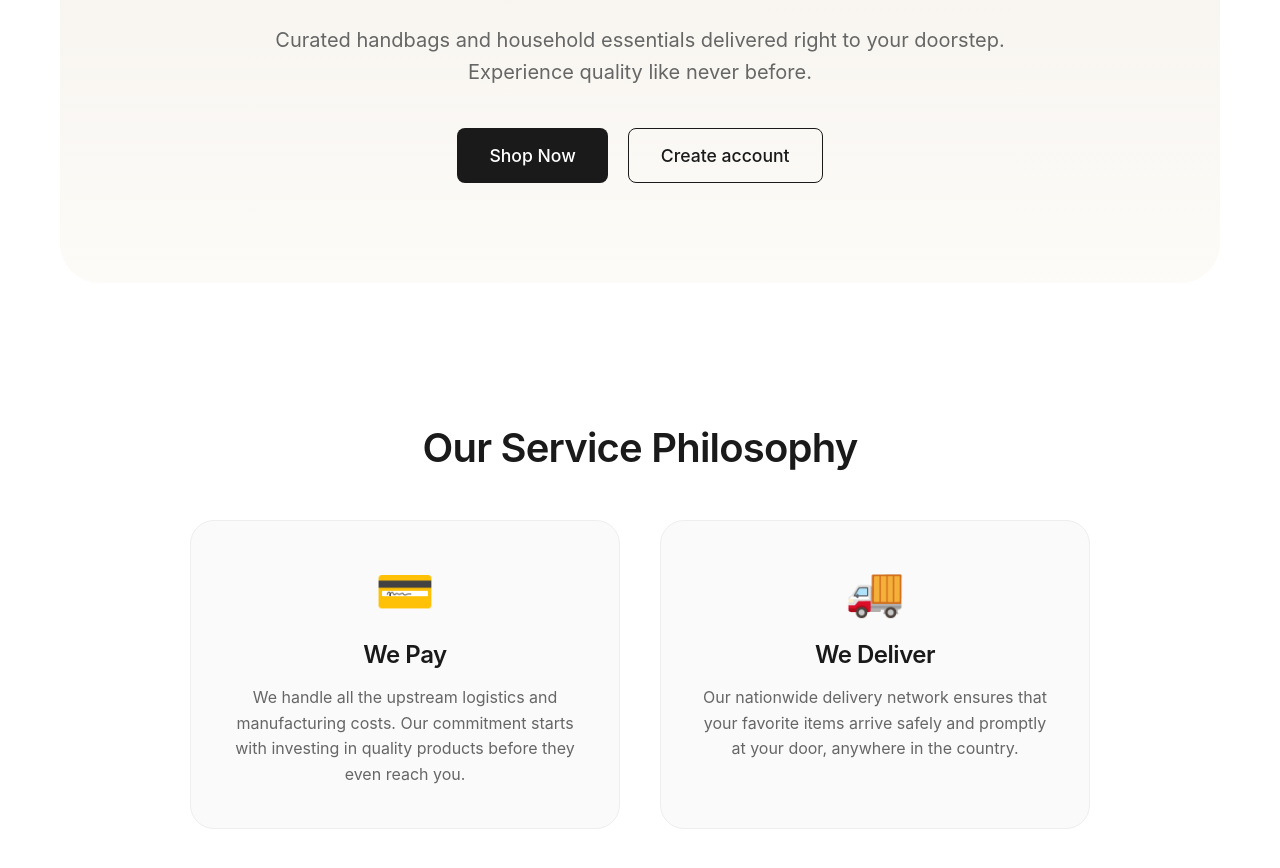
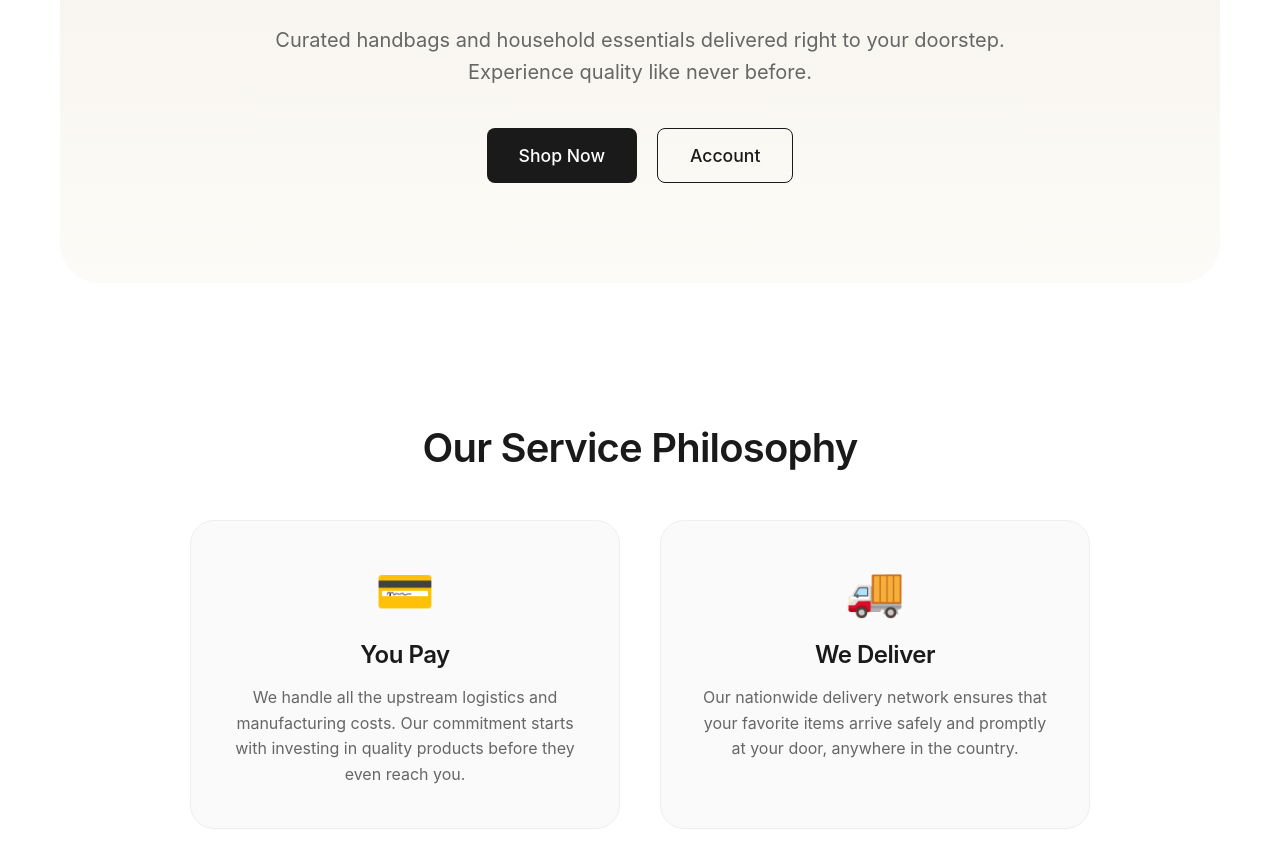
Before and after one commit to ekusafamily/hand, a React (Vite) app: page / in a window 1280 px wide. Shown: the part 420-1288 px from the top of the page. Built offline with nearby package versions, Linux system fonts and the light colour scheme; no server answers.

Commit message:
Revise Home component content and styles
Updated the Home component to improve content and styling.

```diff
--- a/src/pages/Home.jsx
+++ b/src/pages/Home.jsx
@@ -27,7 +27,7 @@ export default function Home() {
                         Timeless Elegance for Your Lifestyle
                     </span>
                     <h1 style={{ fontSize: '3.5rem', marginBottom: '24px', color: '#1a1a1a', fontWeight: '800', lineHeight: '1.1' }}>
-                        Sussie's <br /> Collection
+                        Welcome to<br /> Sussie's Collection
                     </h1>
                     <p style={{ fontSize: '1.25rem', color: '#666', marginBottom: '40px', lineHeight: '1.6' }}>
                         Curated handbags and household essentials delivered right to your doorstep.
@@ -38,13 +38,13 @@ export default function Home() {
                             Shop Now
                         </Link>
                         <Link to="/auth" className="btn btn-outline" style={{ padding: '16px 32px', fontSize: '1.1rem' }}>
-                            Create account
+                            Account
                         </Link>
                     </div>
                 </div>
             </section>
 
-            {/* Our Promise Section: We Pay, We Deliver */}
+            {/* Our Promise Section: You Pay, We Deliver */}
             <section style={{ padding: '80px 0', backgroundColor: 'white' }}>
                 <div className="container">
                     <div style={{
@@ -71,7 +71,7 @@ export default function Home() {
                                 transition: 'transform 0.3s ease'
                             }}>
                                 <div style={{ fontSize: '3rem', marginBottom: '20px' }}>💳</div>
-                                <h3 style={{ fontSize: '1.5rem', marginBottom: '16px' }}>We Pay</h3>
+                                <h3 style={{ fontSize: '1.5rem', marginBottom: '16px' }}>You Pay</h3>
                                 <p style={{ color: '#666', lineHeight: '1.6' }}>
                                     We handle all the upstream logistics and manufacturing costs.
                                     Our commitment starts with investing in quality products before they even reach you.
```
